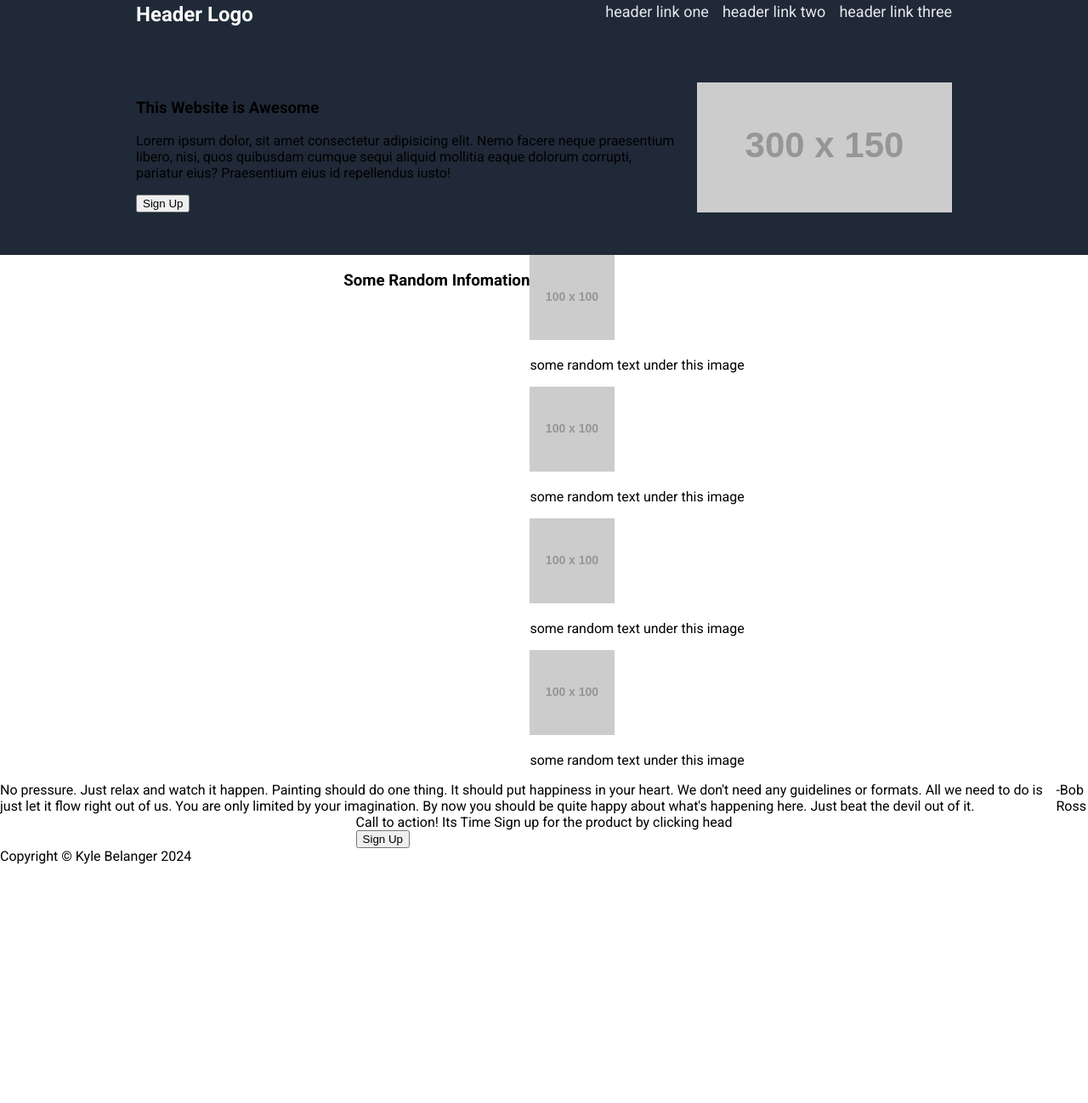
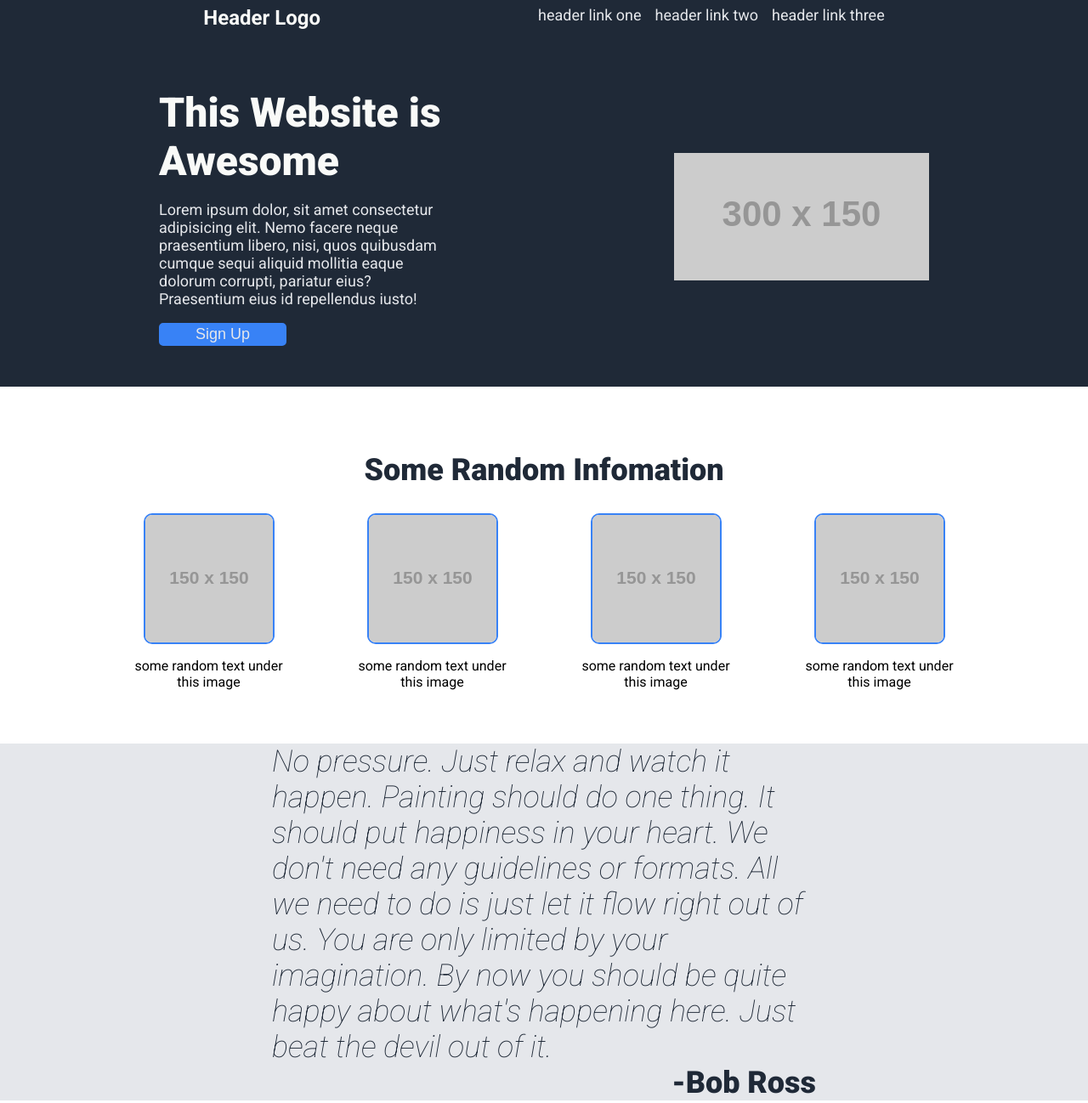
Before and after one commit to mmmmtoasty19/odin-landing-page, a plain HTML site: page index.html in a window 1280 px wide. Shown: the part 13-1311 px from the top of the page at 85% size. Before the commit the page ends 1030 px from the top, so only its background shows below. Drawn offline with Linux system fonts and the light colour scheme; placeholder pictures from the web are drawn by us.

Commit message:
complete the project

```diff
--- a/css/styles.css
+++ b/css/styles.css
@@ -7,7 +7,7 @@ body {
 
 .container {
   display: flex;
-  justify-content: center;
+
 }
 
 .dark-bg {
@@ -15,21 +15,23 @@ body {
 }
 
 .nav-bar {
-  display: flex;
-  width: 75%;
-  justify-content: space-between;
-  margin: 16px auto;
+ padding: 20px 0px 20px 0px;
+ gap: 20%;
+ justify-content: center;
 }
 
 .nav-logo {
   color: #f9faf8;
   font-size: 24px;
   font-weight: bold;
+  /* margin-right: auto; */
 }
 
 .nav-link-container {
   display: flex;
+  justify-content: center;
   gap: 16px;
+  /* margin-left: auto; */
 }
 
 .nav-link {
@@ -38,10 +40,137 @@ body {
   font-size: 18px;
 }
 
-.section {
-  width: 75%;
+.hero {
+  align-items: center;
+  min-height: 400px;
+  gap: 20%;
+  justify-content: center;
+}
+
+.hero-info {
   display: flex;
-  justify-content: space-between;
-  margin: 50px auto;
-  gap: 20px;
+  flex-direction: column;
+  flex-basis: 350px;
 }
+
+.hero-header {
+  font-size: 48px;
+  color: #f9faf8;
+  font-weight: 900;
+}
+
+.hero-text {
+  font-size: 18px;
+  color: #e5e7eb;
+}
+
+.hero-button {
+  background-color: #3882f6;
+  border-radius: 5px;
+  border: 2px solid #3882f6;
+  max-width: 150px;
+
+}
+
+.content {
+  flex-direction: column;
+  padding: 10px;
+  flex-basis: 400px;
+  justify-content: center;
+}
+
+.content-header {
+  padding: 30px;
+  align-self: center;
+  font-size: 36px;
+  color: #1f2937;
+  font-weight: 900;
+}
+
+.info-container {
+  display: flex;
+  justify-content: center;
+  gap: 5%;
+}
+
+.info {
+  display: flex;
+  flex-direction: column;
+  justify-content: center;
+  align-items: center;
+  max-width: 200px;
+  text-align: center;
+}
+
+.info img {
+  border-radius: 10px;
+  border: 2px solid #3882f6;
+
+}
+
+.quote {
+  background-color: #e5e7eb;
+  flex-basis: 400px;
+  flex-direction: column;
+  align-items: center;
+  justify-content: center;
+}
+
+.quote-text {
+  max-width: 50%;
+  font-size: 36px;
+  font-style: italic;
+  font-weight: lighter;
+  color: #1f2937;
+}
+
+.quote-author {
+  font-size: 36px;
+  color: #1f2937;
+  font-weight: 900;
+  align-self: flex-end;
+  margin-right: 25%;
+}
+
+.action {
+  /* flex-direction: column; */
+  flex-basis: 250px;
+  justify-content: center;
+  align-items: center;
+}
+
+.action-container {
+  display: flex;
+  flex-basis: 50%;
+  justify-content: space-around;
+  align-items: center;
+  height: 50%;
+  background-color: #3882f6;
+  border-radius: 10px;
+}
+
+.action-text {
+  color: #f9faf8;
+  flex-basis: 50%;
+}
+
+.action-text-header {
+  font-size: 24px;
+}
+
+.action-button {
+  flex-basis: 20%;
+  background-color: transparent;
+  border: 2px solid #f9faf8;
+  border-radius: 10px;
+  color: #f9faf8;
+  font-size: 20px;
+}
+
+.footer{
+  justify-content: center;
+  align-items: center;
+  flex-basis: 100px;
+  background-color: #1f2937;
+  color: #f9faf8;
+}
--- a/index.html
+++ b/index.html
@@ -10,53 +10,49 @@
   <link rel="stylesheet" href="css/styles.css">
 </head>
 <body>
-    <div class="container dark-bg">
-      <div class="nav-bar">
+    <div class="container dark-bg nav-bar">
         <div class="nav-logo">Header Logo</div>
         <div class="nav-link-container">
           <a href="#" class="nav-link">header link one</a>
           <a href="#" class="nav-link">header link two</a>
           <a href="#" class="nav-link">header link three</a>
-        </div>
       </div>
     </div>
-    <div class="container dark-bg">
-      <div class="section">
+    <div class="container dark-bg hero">
         <div class="hero-info">
-          <h3>This Website is Awesome</h3>
-          <p>
+          <div class="hero-header">This Website is Awesome</div>
+          <p class="hero-text">
             Lorem ipsum dolor, sit amet consectetur adipisicing elit.
             Nemo facere neque praesentium libero, nisi, quos quibusdam
             cumque sequi aliquid mollitia eaque dolorum corrupti,
             pariatur eius? Praesentium eius id repellendus iusto!
           </p>
-          <button>Sign Up</button>
+          <button class="hero-button hero-text">Sign Up</button>
         </div>
         <img src="https://placehold.co/300x150" alt="placeholder image">
-      </div>
     </div>
-  <div class="container">
-    <h3>Some Random Infomation</h3>
+  <div class="container content">
+    <div class="content-header">Some Random Infomation</div>
     <div class="info-container">
       <div class="info">
-        <img src="https://placehold.co/100">
+        <img src="https://placehold.co/150">
         <p>some random text under this image</p>
       </div>
       <div class="info">
-        <img src="https://placehold.co/100">
+        <img src="https://placehold.co/150">
         <p>some random text under this image</p>
       </div>
       <div class="info">
-        <img src="https://placehold.co/100">
+        <img src="https://placehold.co/150">
         <p>some random text under this image</p>
       </div>
       <div class="info">
-        <img src="https://placehold.co/100">
+        <img src="https://placehold.co/150">
         <p>some random text under this image</p>
       </div>
     </div>
   </div>
-  <div class="container">
+  <div class="container quote">
     <div class="quote-text">
       No pressure. Just relax and watch it happen. Painting should do one thing. It should put happiness in your heart.
       We don't need any guidelines or formats. All we need to do is just let it flow right out of us.
@@ -66,16 +62,16 @@
       -Bob Ross
     </div>
   </div>
-  <div class="container">
+  <div class="container action">
     <div class="action-container">
       <div class="action-text">
-        <bold>Call to action! Its Time</bold>
-        Sign up for the product by clicking head
+        <div class="action-text-header"><strong>Call to action! Its Time</strong></div>
+        <div>Sign up for the product by clicking here</div>
       </div>
       <button class="action-button">Sign Up</button>
     </div>
   </div>
-  <div class="footer">
+  <div class="container footer">
     Copyright &copy; Kyle Belanger 2024
   </div>
 </body>
```
